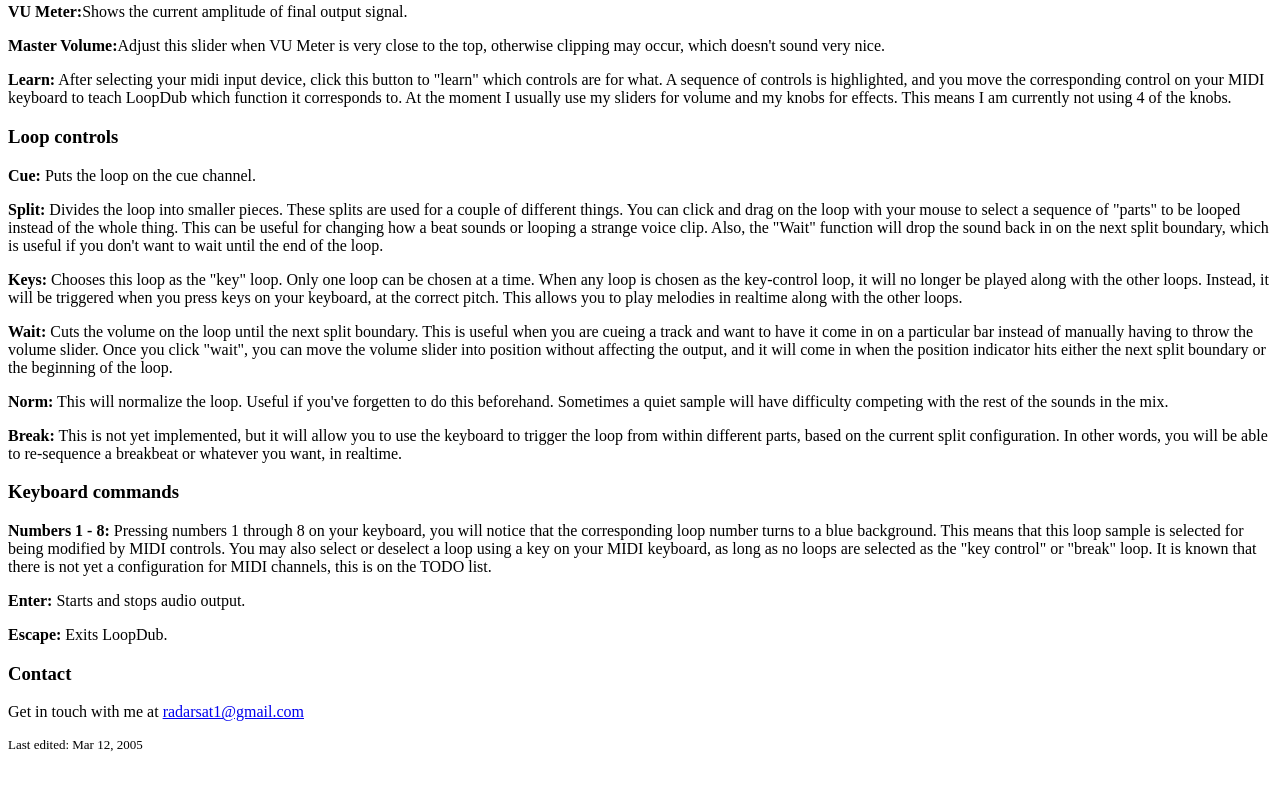
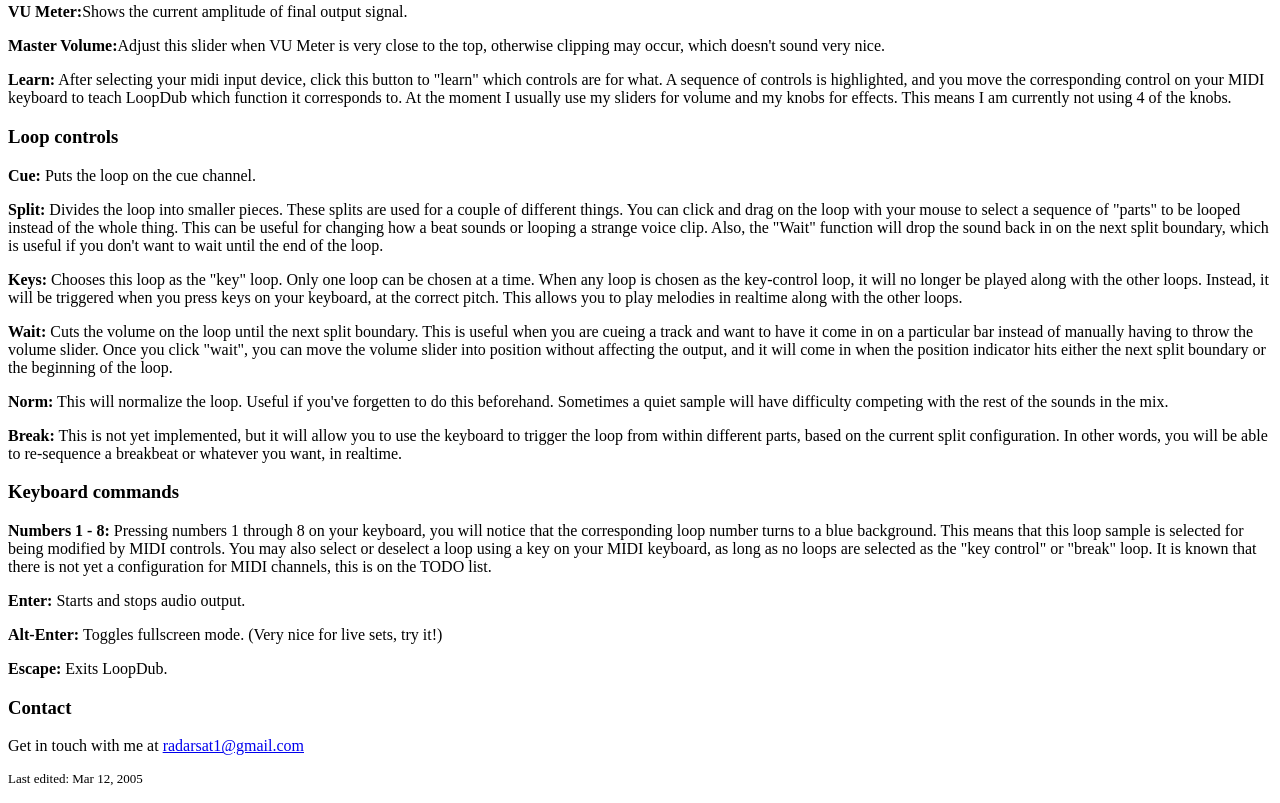
Before and after one commit to radarsat1/LoopDub, a plain HTML site: page docs/index.html in a window 1280 px wide. Shown: the part 1764-2567 px from the top of the page. Before the commit the page ends 2533 px from the top, so only its background shows below. Drawn offline with Linux system fonts and the light colour scheme.

Commit message:
*** empty log message ***

```diff
--- a/docs/index.html
+++ b/docs/index.html
@@ -93,6 +93,7 @@
 known that there is not yet a configuration for MIDI channels, this is on the
 TODO list.
 <p><b>Enter: </b> Starts and stops audio output.
+<p><b>Alt-Enter: </b> Toggles fullscreen mode. (Very nice for live sets, try it!)
 <p><b>Escape: </b> Exits LoopDub.
 
 <h3>Contact</h3>
```
